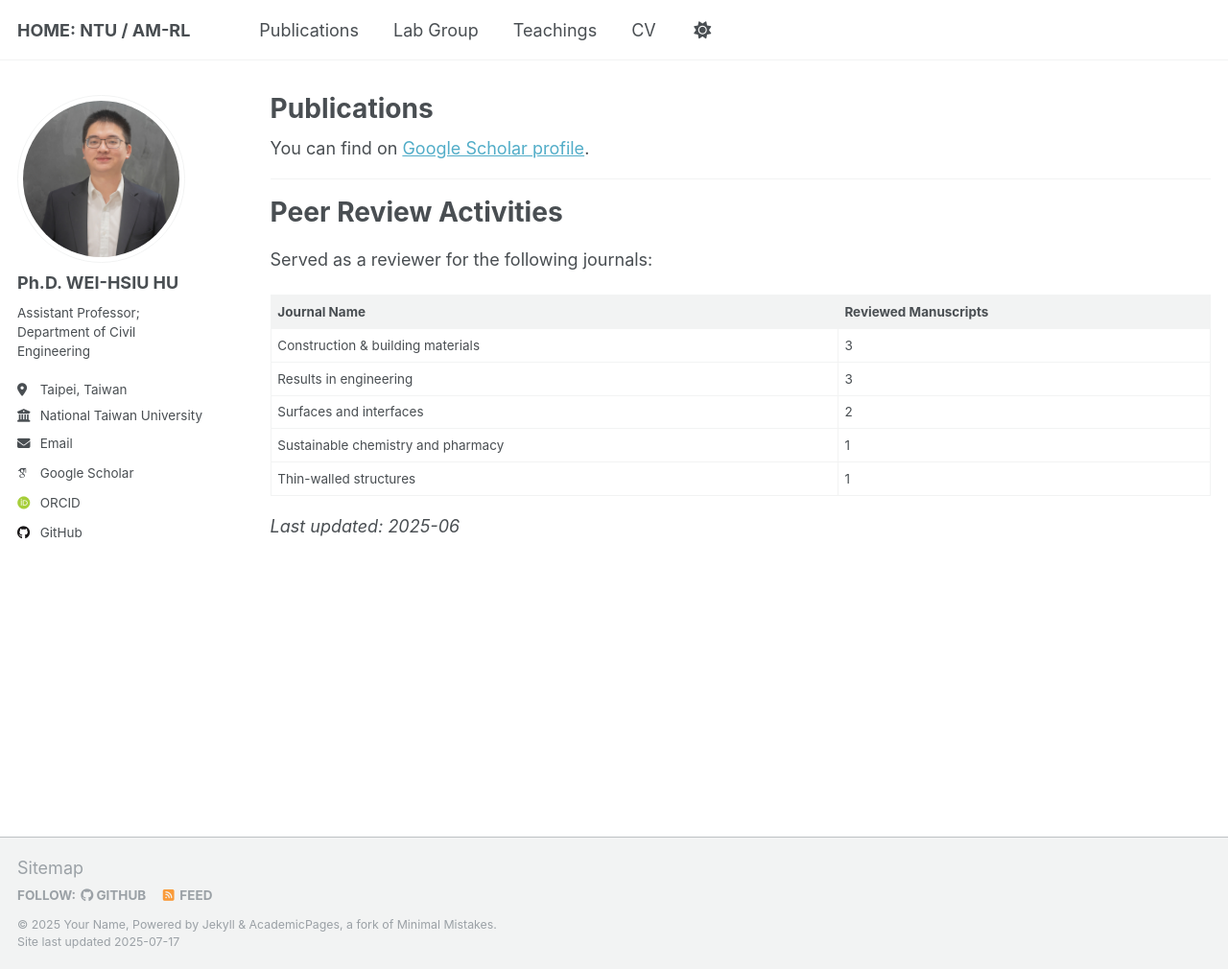
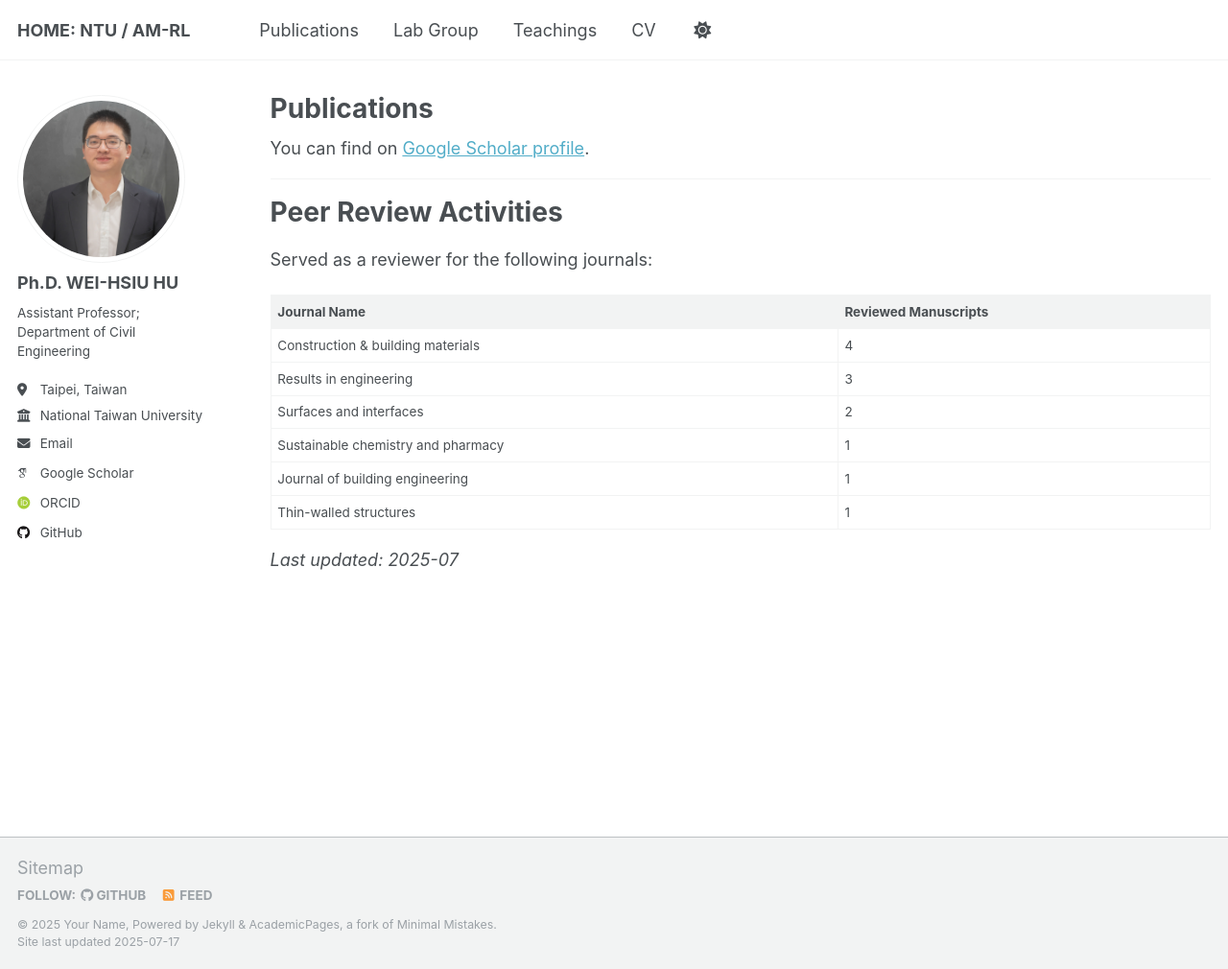
Before and after one commit to hwhsiu/hwhsiu.github.io, a Jekyll site: the page built from _pages/publications.html, in a window 1280 px wide and 1010 px high. Shown: the whole window at 96% size. Built offline with Jekyll 4.4.1, drawn with Linux system fonts in a browser that asks for light colours; some web fonts are replaced.

Commit message:
Update review.yml

```diff
--- a/_data/review.yml
+++ b/_data/review.yml
@@ -1,12 +1,14 @@
-last_updated: 2025-06
+last_updated: 2025-07
 journals:
   - name: Construction & building materials
-    count: 3
+    count: 4
   - name: Results in engineering
     count: 3
   - name: Surfaces and interfaces
     count: 2
   - name: Sustainable chemistry and pharmacy
     count: 1
+  - name: Journal of building engineering
+    count: 1
   - name: Thin-walled structures
     count: 1
```
